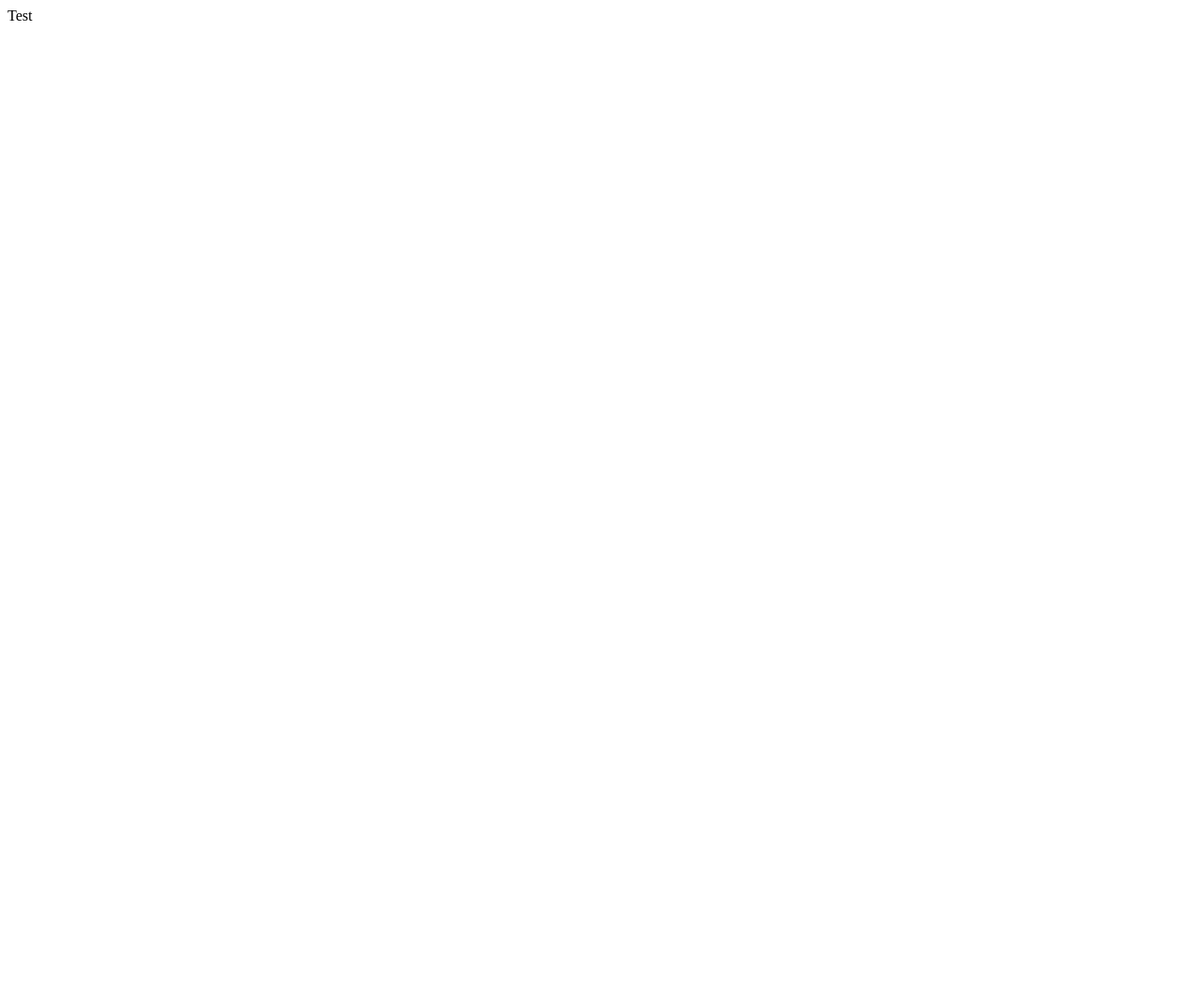
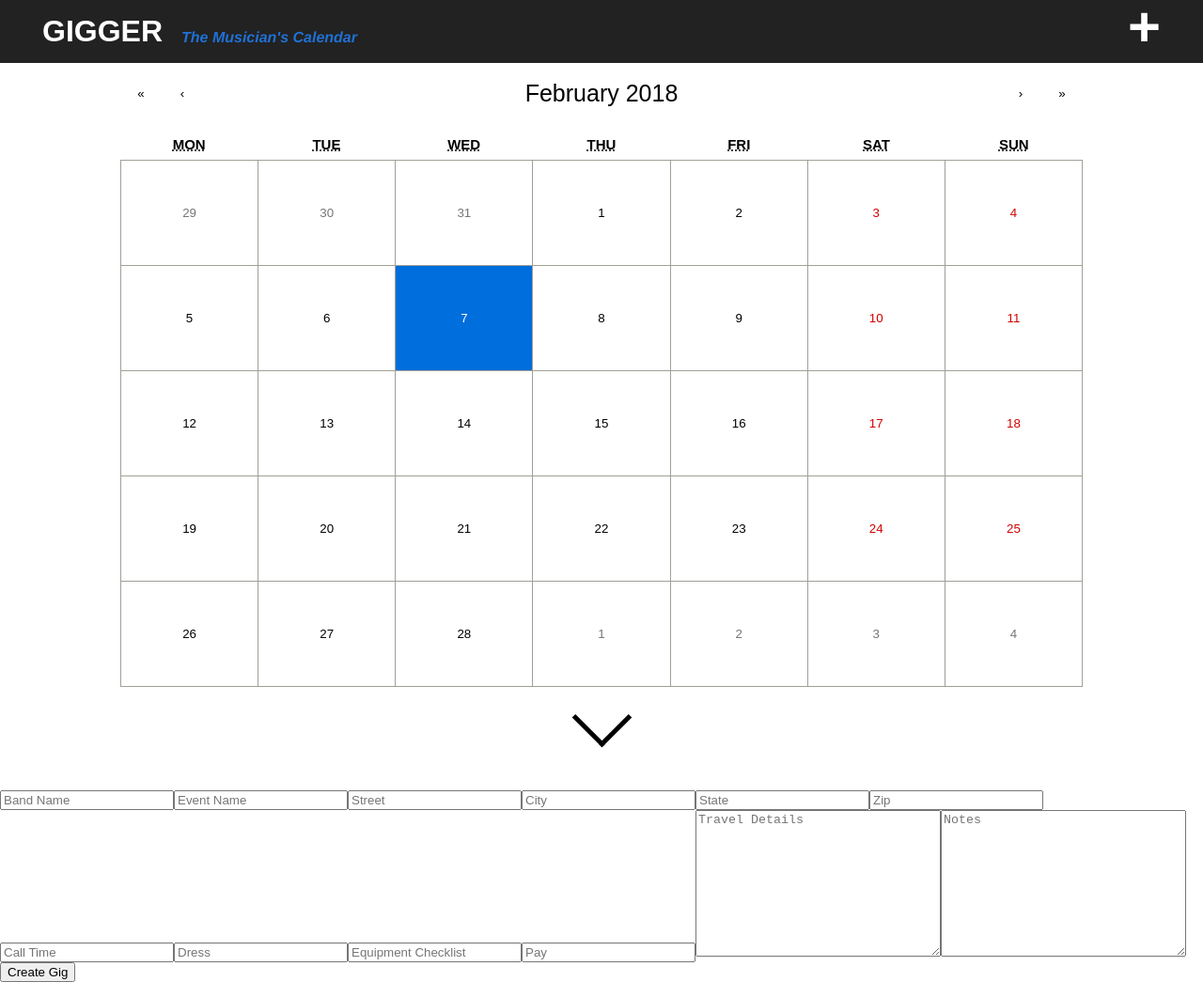
Before and after one commit to celesterobinson/gigger, a React app in the folder client/: page / in a window 1280 px wide. Shown: the whole page at 94% size. Before the commit the page ends 800 px from the top, so only its background shows below. Built offline with nearby package versions, Linux system fonts and the light colour scheme; a web font is replaced by a local one.

Commit message:
front end designed. Started functionality. Form just about finished

```diff
--- a/client/package.json
+++ b/client/package.json
@@ -5,6 +5,7 @@
   "dependencies": {
     "axios": "^0.17.1",
     "react": "^16.2.0",
+    "react-calendar": "^2.13.0",
     "react-dom": "^16.2.0",
     "react-redux": "^5.0.6",
     "react-router-dom": "^4.2.2",
--- a/client/public/index.html
+++ b/client/public/index.html
@@ -10,6 +10,7 @@
     -->
     <link rel="manifest" href="%PUBLIC_URL%/manifest.json">
     <link rel="shortcut icon" href="%PUBLIC_URL%/favicon.ico">
+    <link href="https://fonts.googleapis.com/css?family=Alef:400,700|Cormorant+Garamond:400i|Crimson+Text:400i" rel="stylesheet">
     <!--
       Notice the use of %PUBLIC_URL% in the tags above.
       It will be replaced with the URL of the `public` folder during the build.
--- /dev/null
+++ b/client/src/App/Header/index.js
@@ -0,0 +1,22 @@
+import React from 'react'
+import "../styles/Header.css";
+
+function Header(props) {
+    return (
+        <div className="header">
+            <div className="titles">
+                <div className="title">
+                    <h1>GIGGER</h1>
+                </div>
+                <div className="sub-title">
+                    <h4>The Musician's Calendar</h4>
+                </div>
+            </div>
+            <div className="add-event-button">
+                <h1>+</h1>
+            </div>
+        </div>
+    )
+}
+
+export default Header;
--- a/client/src/App/index.js
+++ b/client/src/App/index.js
@@ -1,11 +1,29 @@
-import React from 'react';
+import React, { Component } from 'react';
+import Calendar from "react-calendar";
+import Header from "./Header";
+import Form from "./shared/Form";
+import "./styles/App.css";
 
-function App(props) {
-    return (
-        <div>
-            Test
-        </div>
-    )
+class App extends Component {
+    state = {
+        date: new Date(),
+    }
+    onChange = date => this.setState({ date })
+    render() {
+        console.log(this.state.date);
+        return (
+            <div className="app-wrapper">
+                <Header />
+                <div className="calendar-wrapper">
+                    <Calendar onChange={this.onChange} value={this.state.date} className="calendar" />
+                </div>
+                <div className="arrow">
+                    <p><i className="down"></i></p>
+                </div>
+                <Form />
+            </div>
+        )
+    }
 }
 
 export default App;
--- a/client/src/App/redux/gig.js
+++ b/client/src/App/redux/gig.js
@@ -7,7 +7,7 @@ const gigReducer = (prevState = { loading: true, data: [] }, action) => {
                 loading: false,
                 data: [...prevState.data, action.data]
             }
-        case "GET_GIG":
+        case "POST_GIG":
             return {
                 loading: false,
                 data: action.data
@@ -65,7 +65,7 @@ export const getGig = () => {
     }
 }
 
-export const updateGig = () => {
+export const updateGig = (updatedGig, id) => {
     return dispatch => {
         axios.put(gigUrl + id, updatedGig)
             .then((response) => {
--- a/client/src/App/redux/index.js
+++ b/client/src/App/redux/index.js
@@ -4,7 +4,7 @@ import gig from "./gig";
 
 const rootReducer = (combineReducers({ gig }));
 
-let store = createStore(rootReducer, applyMiddle(thunk));
+let store = createStore(rootReducer, applyMiddleware(thunk));
 
 store.subscribe(() => {
     console.log(store.getState());
--- /dev/null
+++ b/client/src/App/shared/Form.js
@@ -0,0 +1,99 @@
+import React, { Component } from 'react';
+import { connect } from "react-redux";
+import {postGig, updateGig} from "../redux/gig";
+
+class Form extends Component {
+    constructor(props) {
+        super(props);
+        let { bandName, eventName, street, city, state, zip, callTime, dress, equipmentChecklist, pay, travelDetails, notes } = props;
+        this.state = {
+            inputs: {
+                bandName: bandName || "",
+                eventName: eventName || "",
+                street: street || "",
+                city: city || "",
+                state: state || "",
+                zip: zip || "",
+                callTime: callTime || "",
+                dress: dress || "",
+                equipmentChecklist: equipmentChecklist || "",
+                pay: pay || "",
+                travelDetails: travelDetails || "",
+                notes: notes || ""
+            }
+        }
+        this.handleChange = this.handleChange.bind(this);
+        this.handleSubmit = this.handleSubmit.bind(this);
+        this.clearInputs = this.clearInputs.bind(this);
+    }
+
+    handleChange(e) {
+        let { name, value } = e.target;
+        this.setState((prevState) => {
+            return {
+                inputs: {
+                    ...prevState.inputs,
+                    [name]: value
+                }
+            }
+        })
+    }
+
+    clearInputs() {
+        this.setState({
+            inputs: {
+                bandName: "",
+                eventName: "",
+                street: "",
+                city: "",
+                state: "",
+                zip: "",
+                callTime: "",
+                dress: "",
+                equipmentChecklist: "",
+                pay: "",
+                travelDetails: "",
+                notes: ""
+            }
+        })
+    }
+
+    handleSubmit(e) {
+        e.preventDefault();
+        let { _id, add, postGig, updateGig, clear, options } = this.props;
+        if (add) {
+            postGig(this.state.inputs);
+        } else {
+            updateGig(this.state.inputs, _id);
+            options.toggle();
+        }
+        if (clear) {
+            this.clearInputs();
+        }
+    }
+
+    render() {
+        let { bandName, eventName, street, city, state, zip, callTime, dress, equipmentChecklist, pay, travelDetails, notes } = this.state.inputs;
+        return (
+            <div>
+                <form onSubmit={this.handleSubmit}>
+                    <input onChange={this.handleChange} value={bandName} name="bandName" placeholder="Band Name" type="text" />
+                    <input onChange={this.handleChange} value={eventName} name="eventName" placeholder="Event Name" type="text" />
+                    <input onChange={this.handleChange} value={street} name="street" placeholder="Street" type="text" />
+                    <input onChange={this.handleChange} value={city} name="city" placeholder="City" type="text" />
+                    <input onChange={this.handleChange} value={state} name="state" placeholder="State" type="text" />
+                    <input onChange={this.handleChange} value={zip} name="zip" placeholder="Zip" type="text" />
+                    <input onChange={this.handleChange} value={callTime} name="callTime" placeholder="Call Time" type="text" />
+                    <input onChange={this.handleChange} value={dress} name="dress" placeholder="Dress" type="text" />
+                    <input onChange={this.handleChange} value={equipmentChecklist} name="equipmentChecklist" placeholder="Equipment Checklist" type="text" />
+                    <input onChange={this.handleChange} value={pay} name="pay" placeholder="Pay" type="text" />
+                    <textarea onChange={this.handleChange} value={travelDetails} name="travelDetails" placeholder="Travel Details" type="text" cols="30" rows="10"></textarea>
+                    <textarea onChange={this.handleChange} value={notes} name="notes" placeholder="Notes" type="text"cols="30" rows="10"></textarea>
+                    <button>Create Gig</button>
+                </form>
+            </div>
+        )
+    }
+}
+
+export default connect(null, { postGig, updateGig })(Form);
--- /dev/null
+++ b/client/src/App/styles/App.css
@@ -0,0 +1,77 @@
+* {
+    margin: 0;
+    box-sizing: border-box;
+}
+
+
+.calendar {
+    width: 100%;
+    padding: 10px 10%;
+    border: none;
+    height: 85vh;
+}
+
+.react-calendar {
+    height: 100%;
+}
+
+.react-calendar__month-view__days {
+    height: 70vh;
+    border-left: 0.5px solid #a0a096;
+}
+
+@media(max-width: 494px) {
+    .react-calendar__month-view__days {
+        height: 45vh;
+    }
+}
+
+.react-calendar__month-view__days > button {
+    border-right: 0.5px solid #a0a096;
+    border-bottom: 0.5px solid #a0a096;
+    position: relative;
+}
+
+.react-calendar__month-view__weekdays__weekday {
+    border-bottom: 0.5px solid #a0a096;
+}
+
+.react-calendar__month-view__days > button > time {
+    position: absolute;
+    right: 0;
+    top: 0;
+    padding: 10px;
+    font-family: 'Alef', sans-serif!important;
+    font-size: 15px;
+
+}
+
+.react-calendar__navigation__label {
+    font-family: 'Alef', sans-serif!important;
+    font-size: 25px;
+
+}
+
+.react-calendar__month-view__weekdays__weekday {
+    font-family: 'Alef', sans-serif!important;
+    font-size: 15px;
+}
+
+i {
+    border: solid black;
+    border-width: 0 5px 5px 0;
+    display: inline-block;
+    padding: 20px;
+}
+
+.down {
+    transform: rotate(45deg);
+    -webkit-transform: rotate(45deg);
+}
+
+.arrow {
+    display: flex;
+    justify-content: center;
+    height: 100px;
+    padding-bottom: 40px;
+}
--- /dev/null
+++ b/client/src/App/styles/Header.css
@@ -0,0 +1,71 @@
+.header {
+    display: flex;
+    width: 100%;
+    background-color: #222;
+    color: white;
+    height: 67px;
+    align-items: center;
+    font-family: 'Alef', sans-serif;
+}
+
+@media(max-width: 494px) {
+    .header {
+        height: 100px;
+    }
+    .titles {
+        display: flex;
+        flex-direction: column;
+        padding: 0;
+        width: 90%;
+    }
+}
+
+.sub-title {
+    padding: 16px 0 0 20px;
+    font-family: helvetica, serif;
+    font-style: italic;
+    font-weight: 100;
+    color: #2071d5;
+}
+@media(max-width: 494px) {
+    .sub-title {
+        padding: 0;
+    }
+}
+
+.header > div {
+    display: flex;
+    padding: 0 45px;
+}
+
+.add-event-button {
+    display: flex;
+    justify-content: flex-end;
+    font-size: 30px;
+    height: 100%;
+    line-height: 67px;
+    position: relative;
+    top: -5px;
+    width: 10%;
+}
+
+.add-event-button > h1 {
+    transition: transform 0.5s;
+}
+
+.add-event-button > h1:hover {
+    transform: scale(1.3);
+    cursor: pointer;
+}
+@media(max-width: 494px) {
+    .add-event-button > h1 {
+        display: flex;
+        width: 10%;
+        align-self: center;
+        padding-right: 20px;
+    }
+}
+
+.titles {
+    width: 90%;
+}
--- a/client/src/index.js
+++ b/client/src/index.js
@@ -2,11 +2,12 @@ import React from "react";
 import ReactDOM from "react-dom";
 import { BrowserRouter as Router } from "react-router-dom";
 import { Provider } from "react-redux";
+import store from "./App/redux/index";
 
 import App from "./App";
 
 ReactDOM.render(
-    <Provider>
+    <Provider store={store}>
         <Router>
             <App />
         </Router>
```
Also changed, not shown: 3 other files.
